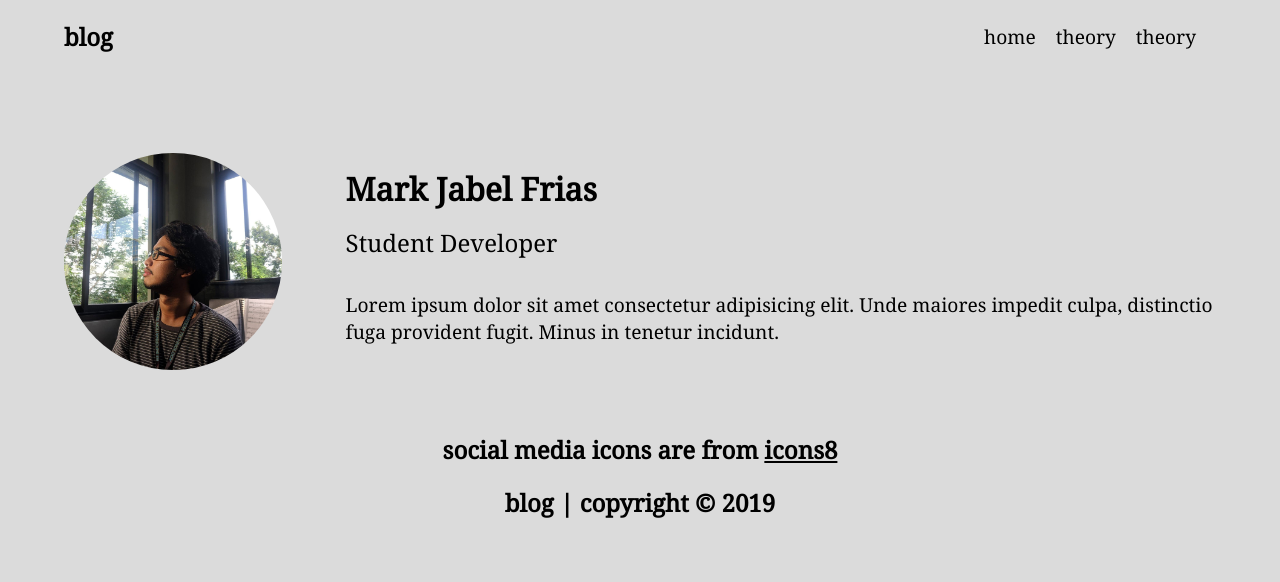
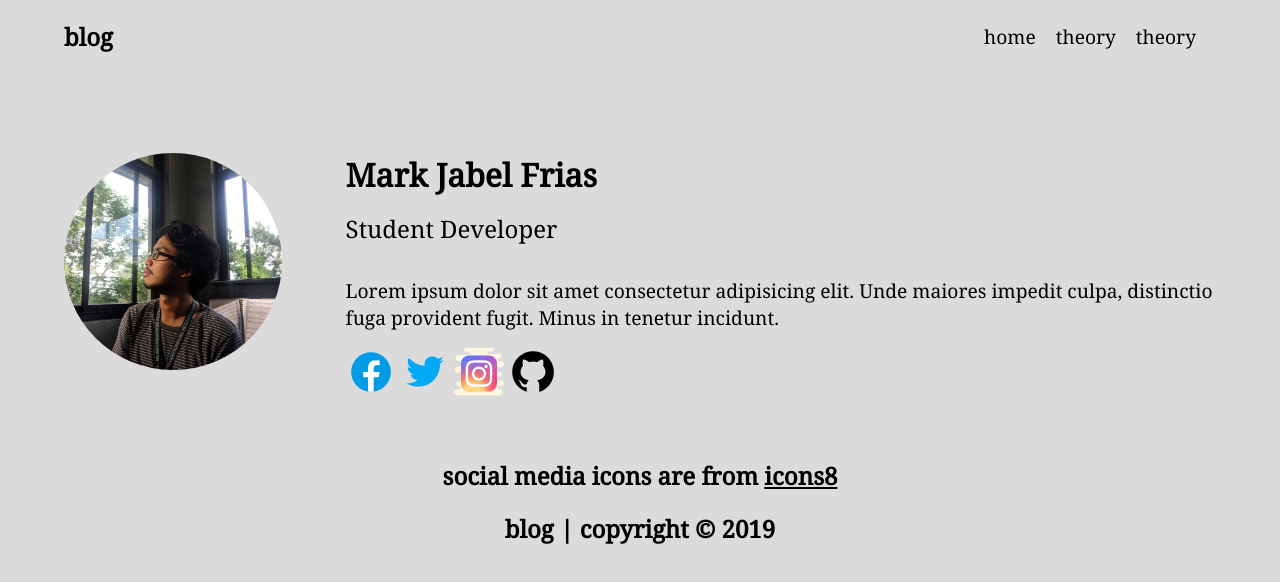
Before and after one commit to markfrias/blog, a plain HTML site: page about.html in a window 1280 px wide. Drawn offline with Linux system fonts and the light colour scheme.

Commit message:
Add social media links to profile header

```diff
--- a/about.html
+++ b/about.html
@@ -30,12 +30,16 @@
                 <h2>Mark Jabel Frias</h2>
                 <h3>Student Developer</h3>
                 <p>Lorem ipsum dolor sit amet consectetur adipisicing elit. Unde maiores impedit culpa, distinctio fuga provident fugit. Minus in tenetur incidunt.</p>
+                <div class="social-media-links">
+                    <a href="http://www.facebook.com/friasmarkjabel"><img src="img/favorites/icons8-facebook-50.png"></a>
+                    <a href="http://www.twitter.com/markiejabler"><img src="img/favorites/icons8-twitter-50.png"></a>
+                    <a href="http://www.instagram.com/markfriasph"><img src="img/favorites/icons8-instagram-50.png"></a>
+                    <a href="http://www.github.com/markfrias"><img src="img/favorites/icons8-github-50.png"></a>
+                </div>
             </div>
         </div>
 
-        <div class="social-media-links">
 
-        </div>
     </main>
     <footer>
         <h2>social media icons are from <a href="http://www.icons8.com">icons8</a></h2>
```
